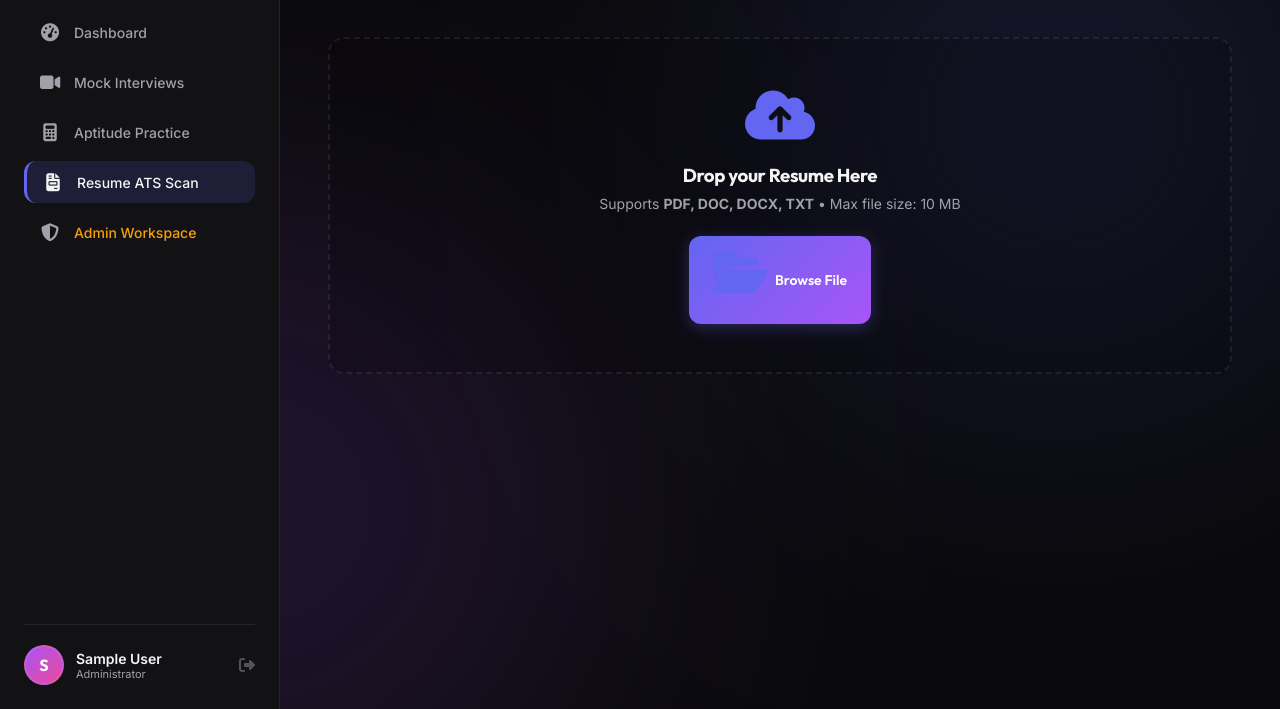
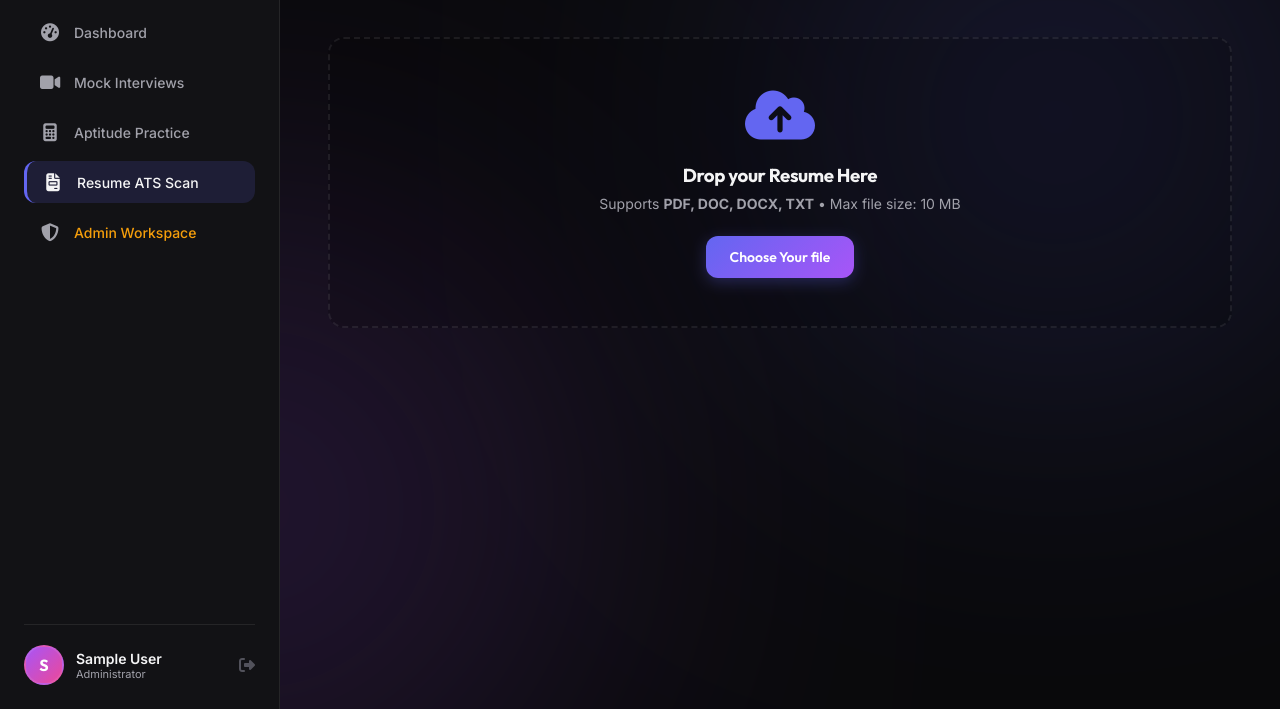
Before and after one commit to aadil-info/interview-backend, a website: page public/resume-analyzer.html in a window 1280 px wide. Shown: the part 91-800 px from the top of the page. Drawn offline with Linux system fonts and the light colour scheme; sample sign-in values are in the browser's storage.

Commit message:
Update button text for file upload

```diff
--- a/public/resume-analyzer.html
+++ b/public/resume-analyzer.html
@@ -170,7 +170,7 @@
           <h3 style="margin-bottom:8px;">Drop your Resume Here</h3>
           <p style="color:var(--text-secondary);font-size:14px;">Supports <strong>PDF, DOC, DOCX, TXT</strong> &bull; Max file size: 10 MB</p>
           <button class="btn btn-primary" style="margin-top:24px;pointer-events:none;">
-            <i class="fa-solid fa-folder-open"></i> Browse File
+           Choose Your file
           </button>
         </div>
         <input type="file" id="resumeFileInput" accept=".pdf,.doc,.docx,.txt,.md" style="display:none;" onchange="handleFileSelect(event)">
```
